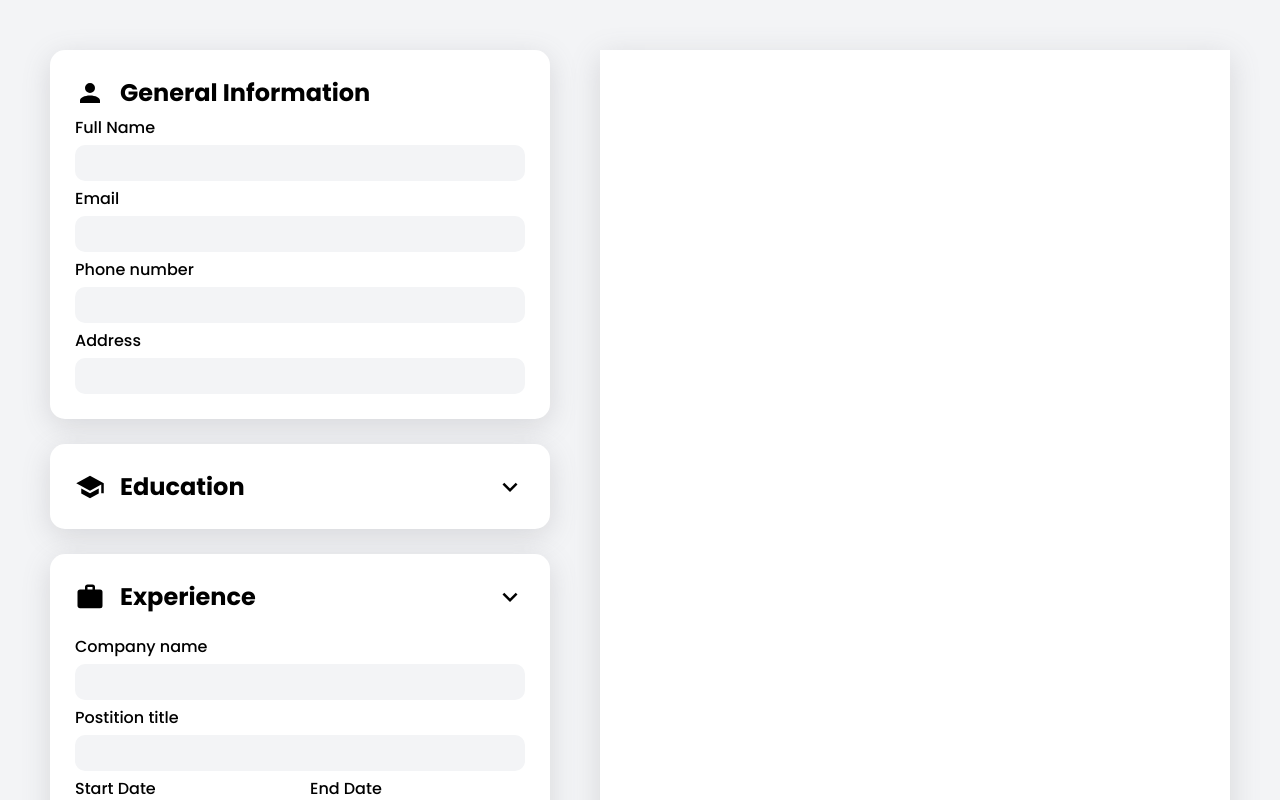
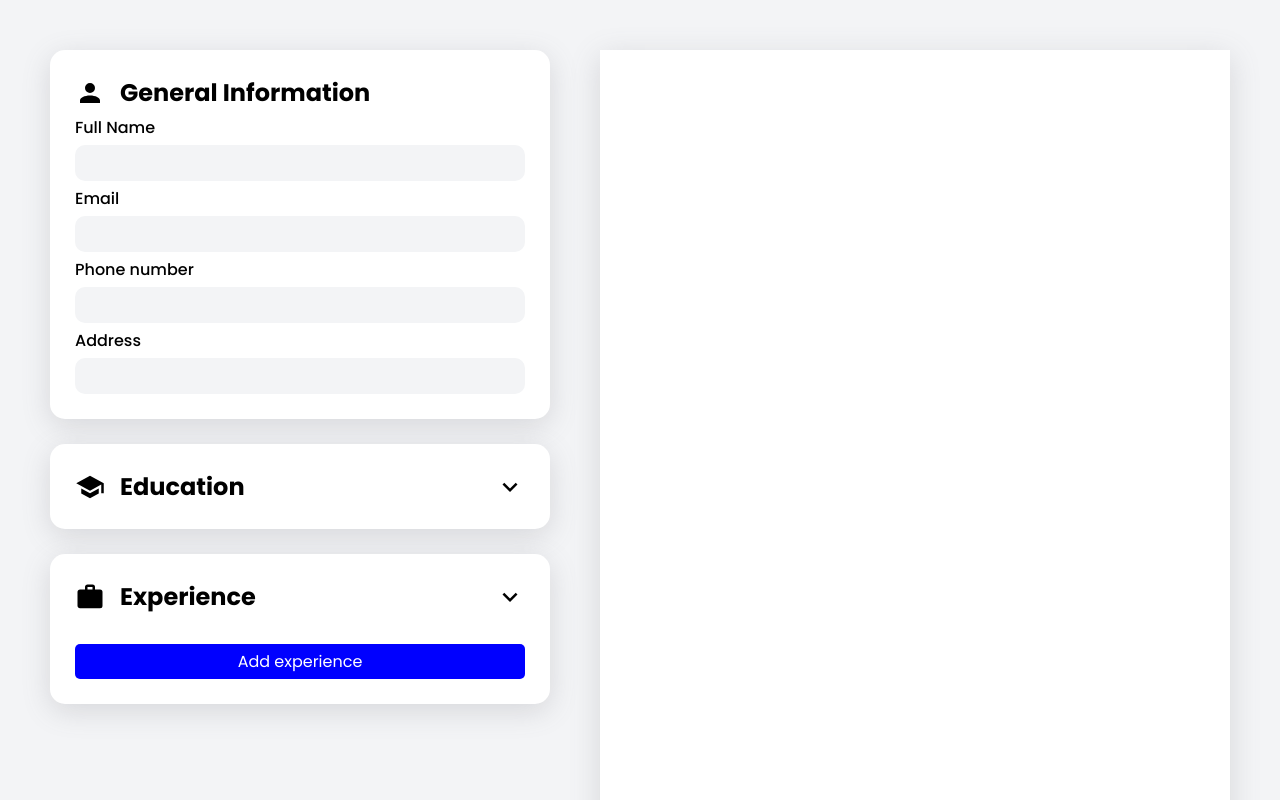
Before and after one commit to luket8032/CVApp, a React (Vite) app: page / in a window 1280 px wide. Both pictures are taken after a click on the picture 510 px from the left and 596 px from the top of the page. Shown: the top 800 px of the page. Built offline with nearby package versions, Linux system fonts and the light colour scheme.

Commit message:
Add experience form component on button click

```diff
--- a/src/components/Experience.jsx
+++ b/src/components/Experience.jsx
@@ -4,6 +4,13 @@ import '../styles/dropdown.css'
 
 function Education () {
     const [isOpen, setOpen] = useState(false);
+    const [keyCount, setKeyCount] = useState(0)
+    const [experienceList, setExperienceList] = useState([])
+
+    function addExperience() {
+        setKeyCount(prevKey => prevKey + 1);
+        setExperienceList([...experienceList, {id: keyCount}]);
+    }
 
     return (
         <div className='dropdown-section-wrapper'>
@@ -13,8 +20,9 @@ function Education () {
                 <img className='dropdown-icon' src="/dropdown.svg" alt="dropdown icon" onClick={()=> setOpen(!isOpen)} />
             </div>
             <div className={`dropdown-list ${isOpen ? 'active' : 'inactive'}`}>
-                <ExperienceForm />
+                {experienceList.map(item => <ExperienceForm key={item.id}/>)}
             </div>
+            <button className={`experience-btn ${isOpen ? 'active' : 'inactive'}`} onClick={addExperience}>Add experience</button>
         </div>
     )
 }
--- a/src/styles/dropdown.css
+++ b/src/styles/dropdown.css
@@ -49,7 +49,6 @@ button:hover {
 
 .education-btn {
     background-color: blue;
-    margin-top: 15px;
 }
 
 .education-btn.active {
@@ -59,3 +58,19 @@ button:hover {
 .education-btn.inactive {
     display: none;
 }
+
+.experience-btn {
+    background-color: blue;
+}
+
+.experience-btn.active {
+    display: block;
+}
+
+.experience-btn.inactive {
+    display: none;
+}
+
+.dropdown-section-wrapper form {
+    margin-bottom: 25px;
+}
```
